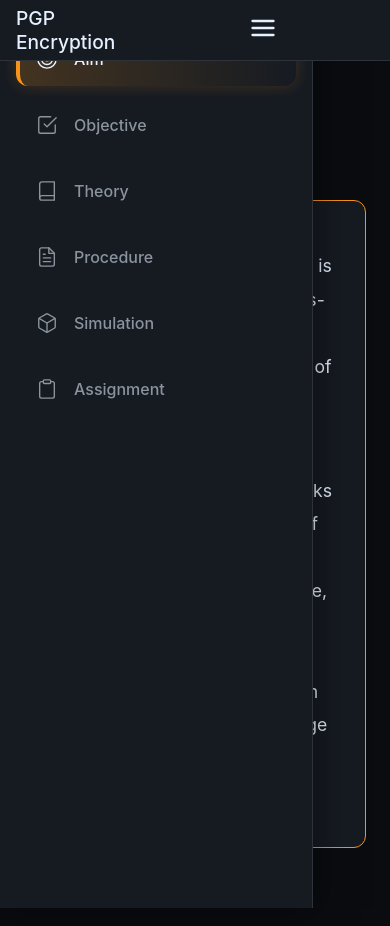
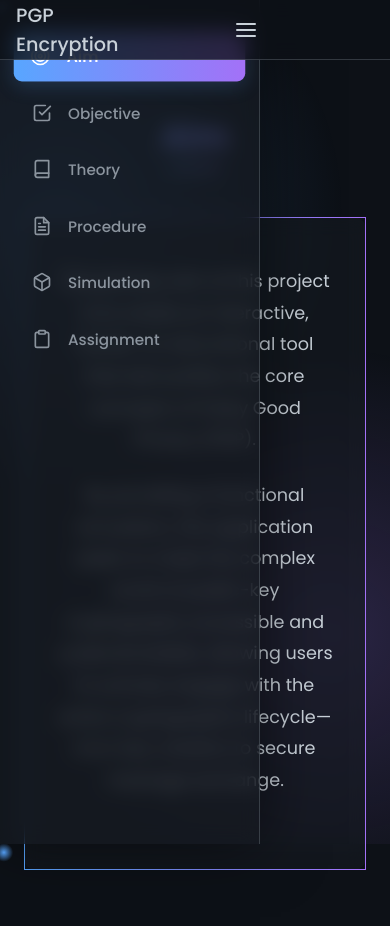
Before and after one commit to shrikanth2004/PGP, a website: page public/index.html in a window 390 px wide. Both pictures are taken after a click on the button "Open Menu". Before the commit the page ends 896 px from the top, so only its background shows below. Drawn offline with Linux system fonts and the light colour scheme.

Commit message:
Refactor styles and enhance design elements
Updated CSS variables and styles for improved design and responsiveness. Added new animations and background effects.

```diff
--- a/public/style.css
+++ b/public/style.css
@@ -1,18 +1,29 @@
+@import url('https://fonts.googleapis.com/css2?family=Poppins:wght@300;400;500;600;700&display=swap');
+
+/* --- CSS Variables --- */
 :root {
-    --bg-color: #0a0c10;
-    --sidebar-color: #161b22;
-    --card-color: #1c1f26;
-    --border-color: #2d323b;
-    --text-color: #e6f1ff;
-    --accent-color: #00aaff;
-    --accent-color-glow: rgba(0, 170, 255, 0.25);
-    --active-bg-color: rgba(247, 147, 26, 0.2);
-    --active-border-color: #f7931a;
-    --subtle-text-color: #8b949e;
-    --success-color: #2ea043;
+    --bg-color: #0d1117;
+    --sidebar-color: rgba(22, 27, 34, 0.7);
+    --card-color: rgba(22, 27, 34, 0.6);
+    --border-color: rgba(139, 148, 158, 0.3);
+    --text-primary: #c9d1d9;
+    --text-secondary: #8b949e;
+
+    --accent-primary: #58a6ff;
+    --accent-secondary: #a371f7;
+    --accent-gradient: linear-gradient(90deg, var(--accent-primary) 0%, var(--accent-secondary) 100%);
+    --accent-glow: rgba(88, 166, 255, 0.2);
+
+    --success-color: #3fb950;
     --error-color: #f85149;
-    --number-bg-color: #6e40c9;
     --header-height: 60px;
+    --sidebar-width: 260px;
+    --border-radius: 12px;
+}
+
+/* --- Global Styles & Resets --- */
+*, *::before, *::after {
+    box-sizing: border-box;
 }
 
 html {
@@ -21,24 +32,52 @@
 
 body {
     background-color: var(--bg-color);
-    color: var(--text-color);
-    font-family: -apple-system, BlinkMacSystemFont, "Segoe UI", Helvetica, Arial, sans-serif, "Apple Color Emoji", "Segoe UI Emoji";
+    color: var(--text-primary);
+    font-family: 'Poppins', -apple-system, BlinkMacSystemFont, "Segoe UI", Helvetica, Arial, sans-serif;
     margin: 0;
     padding: 0;
-    overflow-x: hidden; /* Prevents scrollbars during animations */
+    overflow-x: hidden;
+    background-image:
+        radial-gradient(circle at 1% 1%, var(--accent-primary) 0.5px, transparent 1%),
+        radial-gradient(circle at 20% 80%, var(--accent-secondary) 0.5px, transparent 1%);
+    background-attachment: fixed;
 }
 
+/* --- Custom Scrollbar --- */
+::-webkit-scrollbar {
+    width: 8px;
+}
+::-webkit-scrollbar-track {
+    background: var(--bg-color);
+}
+::-webkit-scrollbar-thumb {
+    background-color: var(--border-color);
+    border-radius: 10px;
+}
+::-webkit-scrollbar-thumb:hover {
+    background-color: var(--text-secondary);
+}
+
+/* --- Layout --- */
 .app-container {
     display: flex;
     min-height: 100vh;
 }
 
-/* --- Mobile Header --- */
+.content-area {
+    flex-grow: 1;
+    padding: 2rem 4rem;
+    overflow-y: auto;
+}
+
+/* --- Mobile Header (Hidden by default) --- */
 .mobile-header {
     display: none;
     align-items: center;
     justify-content: space-between;
-    background-color: var(--sidebar-color);
+    background-color: rgba(13, 17, 23, 0.8);
+    backdrop-filter: blur(10px);
+    -webkit-backdrop-filter: blur(10px);
     padding: 0 1rem;
     height: var(--header-height);
     width: 100%;
@@ -56,31 +95,33 @@
 }
 
 #menu-toggle {
-    background: none;
+    background: transparent;
     border: none;
-    color: var(--text-color);
+    color: var(--text-primary);
     cursor: pointer;
     padding: 0.5rem;
-    transition: transform 0.2s ease;
-}
-#menu-toggle:hover {
-    transform: scale(1.1);
+    border-radius: 8px;
+    display: flex;
+    align-items: center;
+    justify-content: center;
+    transition: background-color 0.2s ease;
 }
 
-#menu-toggle svg {
-    width: 28px;
-    height: 28px;
+#menu-toggle:hover, #menu-toggle:focus-visible {
+    background-color: rgba(255, 255, 255, 0.1);
+    outline: none;
 }
 
-
-/* --- Sidebar Styles --- */
+/* --- Sidebar --- */
 .sidebar {
-    width: 280px;
+    width: var(--sidebar-width);
     background-color: var(--sidebar-color);
+    backdrop-filter: blur(10px);
+    -webkit-backdrop-filter: blur(10px);
     padding: 2rem 1rem;
     border-right: 1px solid var(--border-color);
     flex-shrink: 0;
-    transition: transform 0.3s ease-in-out;
+    transition: transform 0.3s cubic-bezier(0.25, 1, 0.5, 1);
 }
 
 .nav-list {
@@ -92,69 +133,63 @@
 .nav-item {
     display: flex;
     align-items: center;
-    padding: 1rem;
-    margin-bottom: 0.75rem;
-    border-radius: 12px;
+    padding: 0.8rem 1rem;
+    margin-bottom: 0.5rem;
+    border-radius: 8px;
     cursor: pointer;
     font-weight: 500;
-    font-size: 1rem;
-    color: var(--subtle-text-color);
-    border-left: 4px solid transparent;
-    transition: background-color 0.2s ease, color 0.2s ease, transform 0.2s ease, border-left-color 0.3s ease;
+    font-size: 0.95rem;
+    color: var(--text-secondary);
+    transition: background-color 0.2s ease, color 0.2s ease, transform 0.2s ease;
+    -webkit-tap-highlight-color: transparent;
 }
 
 .nav-item svg {
     margin-right: 1rem;
-    width: 22px;
-    height: 22px;
-    stroke-width: 1.5;
-    transition: transform 0.2s ease;
+    width: 20px;
+    height: 20px;
+    flex-shrink: 0;
 }
 
 .nav-item:hover {
-    background-color: var(--card-color);
-    color: var(--text-color);
-    transform: translateX(5px);
-}
-.nav-item:hover svg {
-    transform: scale(1.1);
+    background-color: rgba(255, 255, 255, 0.05);
+    color: var(--text-primary);
 }
 
 .nav-item.active {
-    background: linear-gradient(90deg, var(--active-bg-color) 0%, rgba(31,31,31,0) 100%);
-    box-shadow: 0 0 15px rgba(247, 147, 26, 0.2);
-    border-left: 4px solid var(--active-border-color);
-    color: var(--text-color);
+    background: var(--accent-gradient);
+    color: #ffffff;
+    font-weight: 600;
+    box-shadow: 0 4px 20px var(--accent-glow);
+    transform: scale(1.02);
 }
 
-/* --- Content Area Styles --- */
-.content-area {
-    flex-grow: 1;
-    padding: 2rem 4rem;
-    overflow-y: auto;
+.nav-item:focus-visible {
+    outline: 2px solid var(--accent-primary);
+    outline-offset: 2px;
 }
 
+/* --- Page & Content --- */
 .page {
     display: none;
 }
 
 .page.active {
     display: block;
-    animation: fadeIn 0.4s ease-in-out;
+    animation: fadeIn 0.5s ease-out;
 }
 
 @keyframes fadeIn {
-    from { opacity: 0; }
-    to { opacity: 1; }
+    from { opacity: 0; transform: translateY(10px); }
+    to { opacity: 1; transform: translateY(0); }
 }
 
-/* --- New Title and Content Box Styles --- */
 .page-title {
-    font-size: 2.8rem;
+    font-size: 2.5rem;
     font-weight: 700;
     text-align: center;
     margin-bottom: 3rem;
-    background: linear-gradient(to right, #809cff, #a162ff);
+    background: var(--accent-gradient);
     -webkit-background-clip: text;
     background-clip: text;
     color: transparent;
@@ -163,220 +198,362 @@
 }
 
 .page-title span {
-    content: '';
     position: absolute;
     bottom: 0;
     left: 50%;
     transform: translateX(-50%);
-    width: 80px;
-    height: 4px;
+    width: 15%;
+    max-width: 60px;
+    height: 3px;
     border-radius: 2px;
-    background: linear-gradient(to right, #809cff, #a162ff);
+    background: var(--accent-gradient);
 }
 
-/* --- Content Box Animations --- */
-@keyframes slideUpFadeIn {
-    from {
-        opacity: 0;
-        transform: translateY(20px);
-    }
-    to {
-        opacity: 1;
-        transform: translateY(0);
-    }
+.page.active > * {
+    animation: fadeIn 0.5s ease-out forwards;
+    opacity: 0;
 }
 
-.page.active .content-box,
-.page.active .content-box-full,
-.page.active .card {
-    /* Apply animation when page is active */
-    animation: slideUpFadeIn 0.5s ease-out forwards;
-    opacity: 0; /* Start invisible */
-}
+.page.active > *:nth-child(2) { animation-delay: 0.1s; }
+.page.active > *:nth-child(3) { animation-delay: 0.2s; }
+.page.active > *:nth-child(4) { animation-delay: 0.3s; }
+.page.active > *:nth-child(5) { animation-delay: 0.4s; }
 
-/* Stagger the animations for a nice effect */
-.page.active .content-box:nth-child(2), .page.active .card:nth-child(2) { animation-delay: 0.1s; }
-.page.active .content-box:nth-child(3), .page.active .card:nth-child(3) { animation-delay: 0.2s; }
-.page.active .content-box:nth-child(4), .page.active .card:nth-child(4) { animation-delay: 0.3s; }
-.page.active .content-box:nth-child(5) { animation-delay: 0.4s; }
-
-
-.content-box, .content-box-full {
-    background-color: var(--sidebar-color);
+/* --- Cards & Content Boxes --- */
+.content-box, .content-box-full, .card, .card-full {
+    background-color: var(--card-color);
+    backdrop-filter: blur(10px);
+    -webkit-backdrop-filter: blur(10px);
     border: 1px solid var(--border-color);
-    border-radius: 12px;
+    border-radius: var(--border-radius);
     padding: 1.5rem 2rem;
     margin-bottom: 1.5rem;
     position: relative;
+    transition: transform 0.3s ease, box-shadow 0.3s ease;
+}
+
+.content-box:hover, .content-box-full:hover, .card:hover, .card-full:hover {
+    transform: translateY(-5px);
+    box-shadow: 0 8px 30px rgba(0, 0, 0, 0.2);
 }
 
 .content-box {
     padding-left: 3rem;
 }
 
-.content-box p, .content-box-full p {
-    font-size: 1.1rem;
-    line-height: 1.8;
-    color: var(--subtle-text-color);
+.content-box p, .content-box-full p, .content-box-full li {
+    font-size: 1rem;
+    line-height: 1.7;
+    color: var(--text-secondary);
 }
 
-.content-box-full p, .content-box-full ul {
-    color: var(--text-color);
+.content-box-full ul {
+    padding-left: 20px;
+    list-style-type: '✓  ';
+}
+.content-box-full li {
+    margin-bottom: 0.5rem;
+    padding-left: 0.5rem;
+}
+.content-box p strong, .content-box-full p strong {
+    color: var(--text-primary);
+    font-weight: 500;
 }
 
 .box-number {
     position: absolute;
-    top: -10px;
-    left: -10px;
+    top: 1.5rem;
+    left: -16px;
     width: 32px;
     height: 32px;
-    background-color: var(--number-bg-color);
+    background: var(--accent-gradient);
     border-radius: 50%;
     display: grid;
     place-items: center;
     font-weight: bold;
     font-size: 1rem;
     color: white;
-    box-shadow: 0 0 10px rgba(110, 64, 201, 0.5);
+    box-shadow: 0 0 15px var(--accent-glow);
+    transition: transform 0.3s ease;
 }
 
-/* --- Simulation & Assignment Styles --- */
+.content-box:hover .box-number {
+    transform: scale(1.1);
+}
+
+/* --- Aim Page Specific Styles --- */
+.aim-box {
+    padding: 3rem 2rem;
+    text-align: center;
+    border: 1px solid;
+    border-image-slice: 1;
+    border-image-source: var(--accent-gradient);
+}
+.aim-box p {
+    font-size: 1.2rem;
+    line-height: 1.8;
+    color: var(--text-primary);
+    max-width: 750px;
+    margin: 0 auto 1.5rem auto;
+}
+
+/* --- Forms & Interactive Elements --- */
 h2 {
-    color: var(--accent-color);
-    font-weight: 500;
+    color: var(--text-primary);
+    font-weight: 600;
     border-bottom: 1px solid var(--border-color);
-    padding-bottom: 0.5rem;
+    padding-bottom: 0.75rem;
     margin-top: 0;
     margin-bottom: 1.5rem;
 }
 
-.card, .card-full {
-    background-color: var(--card-color);
-    border: 1px solid var(--border-color);
-    border-radius: 12px;
-    padding: 1.5rem 2rem;
-    margin-bottom: 2rem;
-    box-shadow: 0 0 20px rgba(0,0,0,0.2);
-    transition: transform 0.3s ease, box-shadow 0.3s ease;
+.form-group {
+    margin-bottom: 1.25rem;
 }
-
-.card:hover, .card-full:hover {
-    transform: translateY(-5px);
-    box-shadow: 0 8px 30px rgba(0,0,0,0.3);
-}
-
-.form-group { margin-bottom: 1.25rem; }
 
 label {
     display: block;
     font-weight: 500;
-    color: var(--subtle-text-color);
+    font-size: 0.9rem;
+    color: var(--text-secondary);
     margin-bottom: 0.5rem;
 }
 
-input[type="text"],
-input[type="email"],
-input[type="password"],
-textarea {
+input[type="text"], input[type="email"], input[type="password"], textarea {
     background-color: var(--bg-color);
-    color: var(--text-color);
+    color: var(--text-primary);
     border: 1px solid var(--border-color);
-    border-radius: 6px;
+    border-radius: 8px;
     padding: 12px;
     font-size: 1rem;
     font-family: inherit;
     width: 100%;
-    box-sizing: border-box;
-    transition: all 0.2s ease-in-out;
+    transition: border-color 0.2s ease, box-shadow 0.2s ease;
 }
 
-textarea { resize: vertical; min-height: 120px; }
+textarea {
+    resize: vertical;
+    min-height: 120px;
+}
 
 input:focus, textarea:focus {
     outline: none;
-    border-color: var(--accent-color);
-    box-shadow: 0 0 10px var(--accent-color-glow);
+    border-color: var(--accent-primary);
+    box-shadow: 0 0 10px var(--accent-glow);
 }
 
-::placeholder { color: var(--subtle-text-color); opacity: 0.5; }
+::placeholder {
+    color: var(--text-secondary);
+    opacity: 0.6;
+}
 
 button {
-    background-color: var(--accent-color);
-    color: var(--bg-color);
+    background: var(--accent-gradient);
+    color: white;
     border: none;
-    border-radius: 6px;
-    padding: 12px 20px;
+    border-radius: 8px;
+    padding: 14px 20px;
     font-size: 1rem;
-    font-weight: bold;
+    font-weight: 600;
     cursor: pointer;
     width: 100%;
-    transition: all 0.2s ease-in-out;
+    transition: transform 0.2s ease, box-shadow 0.2s ease;
 }
 
 button:hover {
-    background-color: #33c1ff;
-    box-shadow: 0 4px 20px var(--accent-color-glow);
+    box-shadow: 0 4px 25px var(--accent-glow);
     transform: translateY(-2px);
 }
 
+button:focus-visible {
+    outline: 2px solid var(--accent-primary);
+    outline-offset: 2px;
+}
+
+/* --- Output & Preformatted Text --- */
 .output {
     margin-top: 1.5rem;
     padding-top: 1.5rem;
     border-top: 1px solid var(--border-color);
 }
 
-.output h3 { color: var(--success-color); margin-top: 0; }
-.output h4 { color: var(--subtle-text-color); margin-bottom: 0.5rem; }
-.output p { color: var(--subtle-text-color); margin-top: 0; }
-.output p.error { color: var(--error-color); font-weight: bold; }
+.output h3 {
+    color: var(--success-color);
+    margin-top: 0;
+}
+.output h4 {
+    color: var(--text-secondary);
+    margin-bottom: 0.5rem;
+    font-weight: 500;
+}
+.output p {
+    color: var(--text-secondary);
+    margin-top: 0;
+    word-break: break-word;
+}
+.output p.error {
+    color: var(--error-color);
+    font-weight: bold;
+}
 
 pre {
-    background-color: var(--bg-color);
+    background-color: #010409;
     padding: 1rem;
-    border-radius: 6px;
+    border-radius: 8px;
     border: 1px solid var(--border-color);
-    color: var(--text-color);
+    color: var(--text-primary);
     white-space: pre-wrap;
-    word-wrap: break-word;
     word-break: break-all;
-    font-size: 0.9em;
+    font-size: 0.85em;
+    font-family: 'Courier New', Courier, monospace;
 }
 
 /* --- Quiz Styles --- */
-.quiz-question { margin-bottom: 2rem; padding-bottom: 1.5rem; border-bottom: 1px solid var(--border-color); }
-.quiz-question p { font-weight: 500; font-size: 1.1rem; margin-bottom: 1rem; }
-.quiz-option { display: flex; align-items: center; margin-bottom: 0.75rem; }
-.quiz-option label { margin-left: 0.75rem; font-weight: 400; color: var(--text-color); cursor: pointer; }
-.quiz-option input[type="radio"] { -webkit-appearance: none; appearance: none; background-color: var(--bg-color); margin: 0; font: inherit; color: currentColor; width: 1.15em; height: 1.15em; border: 0.15em solid currentColor; border-radius: 50%; transform: translateY(-0.075em); display: grid; place-content: center; cursor: pointer; }
-.quiz-option input[type="radio"]::before { content: ""; width: 0.65em; height: 0.65em; border-radius: 50%; transform: scale(0); transition: 120ms transform ease-in-out; box-shadow: inset 1em 1em var(--accent-color); }
-.quiz-option input[type="radio"]:checked::before { transform: scale(1); }
-#quizResult { border-top: 1px solid var(--border-color); margin-top: 2rem; padding-top: 1.5rem; }
-#quizResult h3 { color: var(--success-color); }
-#quizResult p { font-size: 1.2rem; color: var(--text-color); }
-
-/* --- Aim Page Specific Styles --- */
-.aim-box {
-    padding: 3rem 2rem;
-    text-align: center;
-    border-color: var(--active-border-color);
+.quiz-question {
+    margin-bottom: 2rem;
+    padding-bottom: 1.5rem;
+    border-bottom: 1px solid var(--border-color);
+}
+.quiz-question p {
+    font-weight: 500;
+    font-size: 1.1rem;
+    margin-bottom: 1rem;
+    color: var(--text-primary);
+}
+.quiz-option {
+    display: flex;
+    align-items: center;
+    margin-bottom: 0.75rem;
+    cursor: pointer;
+}
+.quiz-option label {
+    margin-left: 0.75rem;
+    font-weight: 400;
+    color: var(--text-secondary);
+    transition: color 0.2s ease;
+}
+.quiz-option:hover label {
+    color: var(--text-primary);
+}
+.quiz-option input[type="radio"] {
+    -webkit-appearance: none;
+    appearance: none;
+    background-color: var(--bg-color);
+    margin: 0;
+    font: inherit;
+    color: var(--text-secondary);
+    width: 1.25em;
+    height: 1.25em;
+    border: 2px solid var(--border-color);
+    border-radius: 50%;
+    display: grid;
+    place-content: center;
+    cursor: pointer;
+    transition: border-color 0.2s ease;
+}
+.quiz-option input[type="radio"]::before {
+    content: "";
+    width: 0.75em;
+    height: 0.75em;
+    border-radius: 50%;
+    transform: scale(0);
+    transition: 120ms transform ease-in-out;
+    box-shadow: inset 1em 1em var(--accent-primary);
+}
+.quiz-option input[type="radio"]:checked {
+    border-color: var(--accent-primary);
+}
+.quiz-option input[type="radio"]:checked::before {
+    transform: scale(1);
+}
+#quizResult h3 {
+    color: var(--success-color);
+}
+#quizResult p {
+    font-size: 1.2rem;
 }
 
-.aim-box p {
-    font-size: 1.3rem;
-    line-height: 1.9;
-    color: var(--text-color);
-    max-width: 800px;
-    margin: 0 auto 1.5rem auto;
+/* --- Interactive Additions --- */
+body::before {
+    content: '';
+    position: fixed;
+    top: 0;
+    left: 0;
+    width: 100vw;
+    height: 100vh;
+    z-index: -1;
+    background:
+        radial-gradient(circle at 15% 25%, var(--accent-glow) 0%, transparent 40%),
+        radial-gradient(circle at 85% 75%, rgba(163, 113, 247, 0.2) 0%, transparent 40%);
+    animation: aurora 20s infinite linear;
+    will-change: background-position;
 }
 
-/* --- RESPONSIVE MEDIA QUERY --- */
+@keyframes aurora {
+    0% { background-position: 0% 50%; }
+    50% { background-position: 100% 50%; }
+    100% { background-position: 0% 50%; }
+}
+
+.page {
+    perspective: 1500px;
+}
+
+.card, .card-full, .content-box, .content-box-full, .nav-item, button {
+    position: relative;
+    overflow: hidden;
+    transform-style: preserve-3d;
+    will-change: transform;
+    transition:
+        transform 0.1s linear,
+        box-shadow 0.3s ease;
+}
+
+.card::before, .card-full::before, .content-box::before, .content-box-full::before, .nav-item::before, button::before {
+    content: '';
+    position: absolute;
+    top: var(--mouse-y, -100px);
+    left: var(--mouse-x, -100px);
+    width: 200px;
+    height: 200px;
+    background: radial-gradient(circle, rgba(255, 255, 255, 0.1) 0%, transparent 60%);
+    transform: translate(-50%, -50%);
+    opacity: 0;
+    transition: opacity 0.3s ease;
+    pointer-events: none;
+    z-index: 0;
+}
+
+.card:hover::before, .card-full:hover::before, .content-box:hover::before, .content-box-full:hover::before, .nav-item:hover::before, button:hover::before {
+    opacity: 1;
+}
+
+.card > *, .card-full > *, .content-box > *, .content-box-full > *, .nav-item > *, button > * {
+    position: relative;
+    z-index: 1;
+}
+
+button:active {
+    transform: translateY(1px) scale(0.98);
+    box-shadow: 0 2px 15px var(--accent-glow);
+}
+
+.quiz-option {
+    transition: transform 0.2s cubic-bezier(0.25, 1, 0.5, 1);
+}
+
+.quiz-option:hover {
+    transform: translateX(5px);
+}
+
+/* --- Responsive Media Query --- */
 @media (max-width: 850px) {
     .app-container {
         flex-direction: column;
     }
 
     .mobile-header {
-        display: flex;
+        display: flex; /* Show header on mobile */
     }
 
     .sidebar {
@@ -386,16 +563,15 @@
         height: 100%;
         z-index: 1000;
         transform: translateX(-100%);
-        border-right: 1px solid var(--border-color);
     }
 
     .sidebar.open {
         transform: translateX(0);
-        box-shadow: 0 0 40px rgba(0,0,0,0.5);
+        box-shadow: 0 0 60px rgba(0,0,0,0.5);
     }
 
     .content-area {
-        padding: 1.5rem;
+        padding: 2rem 1.5rem;
         margin-top: var(--header-height);
     }
 
@@ -403,6 +579,16 @@
         font-size: 2rem;
     }
 
+    .content-box {
+        padding: 1.5rem;
+    }
+
+    .box-number {
+        position: static;
+        margin: 0 auto 1rem auto;
+        transform: none !important;
+    }
+
     .aim-box p {
         font-size: 1.1rem;
     }
```
